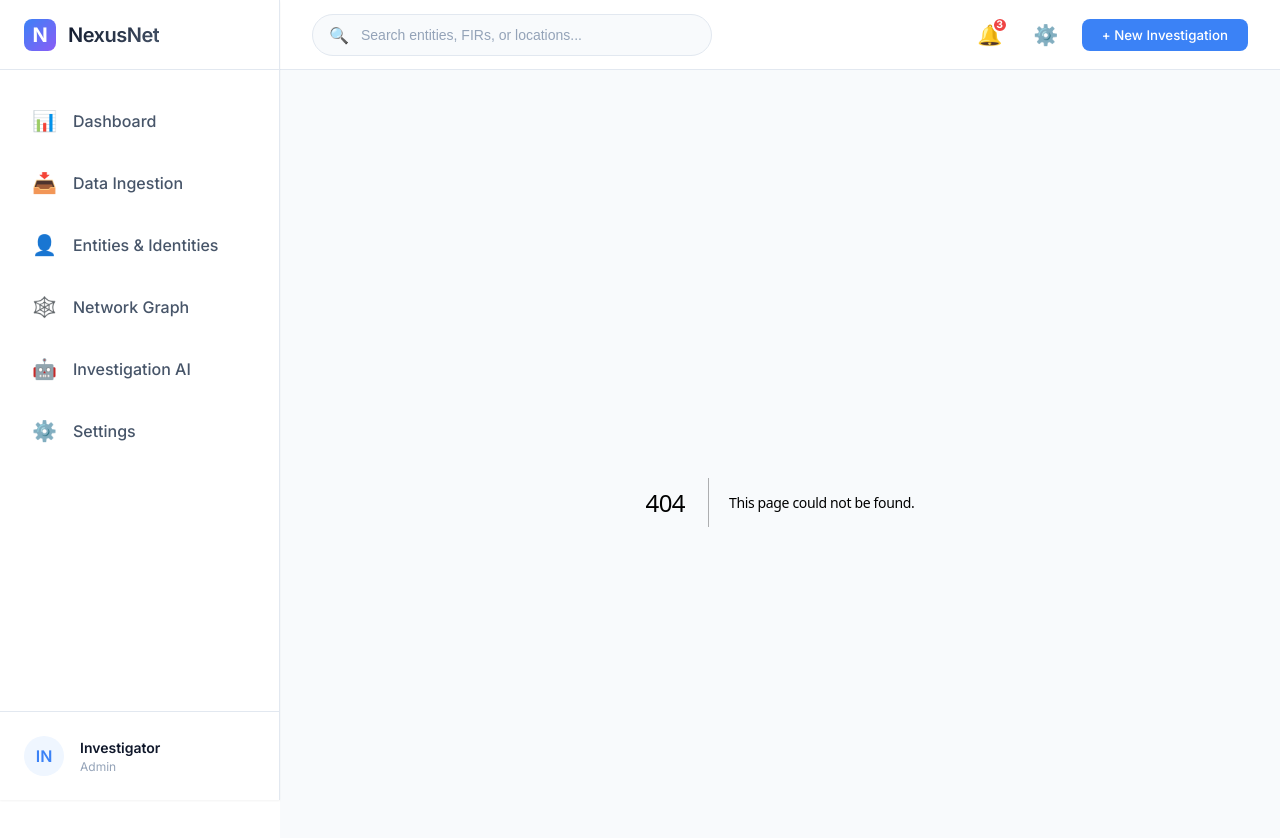
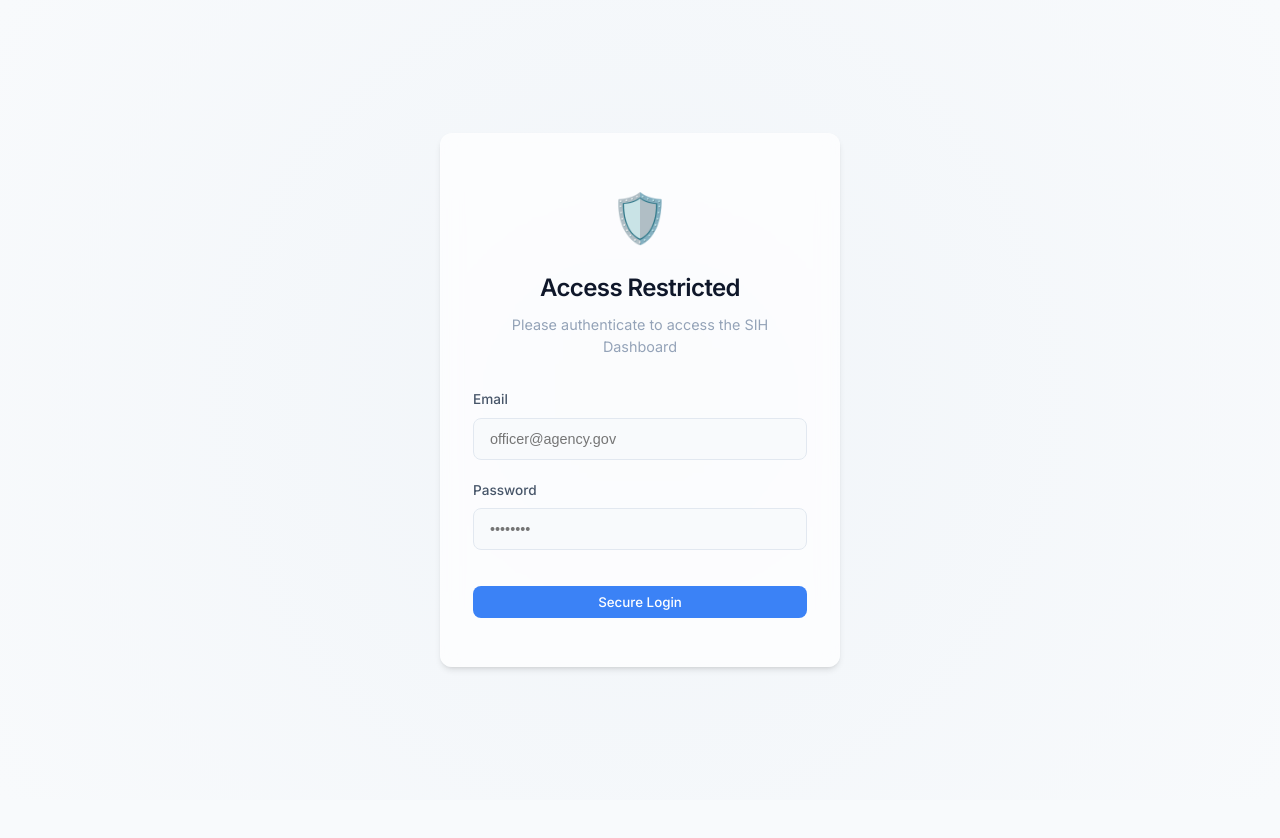
Before and after one commit to syndicatecipher6-cell/team-cipher-syndicate, a Next.js app: page /login in a window 1280 px wide. Before the commit this address had no page. Shown: the top 838 px of the page. After the commit the page ends 800 px from the top, so only its background shows below. Built offline with nearby package versions, Linux system fonts and the light colour scheme.

Commit message:
feat: implement supabase authentication

```diff
--- a/package.json
+++ b/package.json
@@ -9,6 +9,7 @@
     "lint": "eslint"
   },
   "dependencies": {
+    "@supabase/ssr": "^0.12.7",
     "@supabase/supabase-js": "^2.116.0",
     "neo4j-driver": "^6.2.0",
     "next": "16.3.5",
--- a/src/app/layout.tsx
+++ b/src/app/layout.tsx
@@ -1,7 +1,6 @@
 import type { Metadata } from "next";
 import "./globals.css";
-import Sidebar from "@/components/layout/Sidebar";
-import Navbar from "@/components/layout/Navbar";
+import ClientLayout from "@/components/layout/ClientLayout";
 
 export const metadata: Metadata = {
   title: "NexusNet | AI Criminal Network Analysis",
@@ -16,15 +15,9 @@ export default function RootLayout({
   return (
     <html lang="en">
       <body>
-        <div className="page-container">
-          <Sidebar />
-          <div className="main-content">
-            <Navbar />
-            <main className="content-wrapper">
-              {children}
-            </main>
-          </div>
-        </div>
+        <ClientLayout>
+          {children}
+        </ClientLayout>
       </body>
     </html>
   );
--- /dev/null
+++ b/src/app/login/actions.ts
@@ -0,0 +1,31 @@
+'use server'
+
+import { revalidatePath } from 'next/cache'
+import { redirect } from 'next/navigation'
+import { createClient } from '@/utils/supabase/server'
+
+export async function login(formData: FormData) {
+  const supabase = await createClient()
+
+  // type-casting here for convenience
+  // in practice, you should validate your inputs
+  const data = {
+    email: formData.get('email') as string,
+    password: formData.get('password') as string,
+  }
+
+  const { error } = await supabase.auth.signInWithPassword(data)
+
+  if (error) {
+    redirect('/login?message=Could not authenticate user')
+  }
+
+  revalidatePath('/', 'layout')
+  redirect('/')
+}
+
+export async function signOut() {
+  const supabase = await createClient()
+  await supabase.auth.signOut()
+  redirect('/login')
+}
--- /dev/null
+++ b/src/app/login/page.module.css
@@ -0,0 +1,87 @@
+.loginContainer {
+  display: flex;
+  justify-content: center;
+  align-items: center;
+  min-height: 100vh;
+  width: 100vw;
+  background: radial-gradient(circle at center, var(--bg-tertiary) 0%, var(--bg-primary) 100%);
+}
+
+.loginCard {
+  width: 100%;
+  max-width: 400px;
+  padding: 3rem 2rem;
+  display: flex;
+  flex-direction: column;
+  gap: 2rem;
+}
+
+.loginHeader {
+  text-align: center;
+  display: flex;
+  flex-direction: column;
+  gap: 0.5rem;
+}
+
+.logo {
+  font-size: 3rem;
+  margin-bottom: 0.5rem;
+}
+
+.loginHeader h2 {
+  font-size: 1.5rem;
+  font-weight: 600;
+  color: var(--text-primary);
+  margin: 0;
+}
+
+.loginHeader p {
+  font-size: 0.9rem;
+  color: var(--text-muted);
+  margin: 0;
+}
+
+.loginForm {
+  display: flex;
+  flex-direction: column;
+  gap: 1.25rem;
+}
+
+.inputGroup {
+  display: flex;
+  flex-direction: column;
+  gap: 0.5rem;
+}
+
+.inputGroup label {
+  font-size: 0.85rem;
+  font-weight: 500;
+  color: var(--text-secondary);
+}
+
+.inputGroup input {
+  background: var(--bg-primary);
+  border: 1px solid var(--border-color);
+  border-radius: 8px;
+  padding: 0.75rem 1rem;
+  color: var(--text-primary);
+  font-size: 0.9rem;
+  transition: all 0.2s;
+}
+
+.inputGroup input:focus {
+  outline: none;
+  border-color: var(--accent-primary);
+  box-shadow: 0 0 0 2px rgba(99, 102, 241, 0.2);
+}
+
+.errorMessage {
+  margin-top: 1rem;
+  padding: 0.75rem;
+  background: rgba(239, 68, 68, 0.1);
+  border: 1px solid rgba(239, 68, 68, 0.2);
+  border-radius: 8px;
+  color: var(--danger);
+  font-size: 0.85rem;
+  text-align: center;
+}
--- /dev/null
+++ b/src/app/login/page.tsx
@@ -0,0 +1,51 @@
+import { login } from './actions'
+import styles from './page.module.css'
+
+export default function LoginPage({
+  searchParams,
+}: {
+  searchParams: { message: string }
+}) {
+  return (
+    <div className={styles.loginContainer}>
+      <div className={`glass-panel ${styles.loginCard}`}>
+        <div className={styles.loginHeader}>
+          <div className={styles.logo}>🛡️</div>
+          <h2>Access Restricted</h2>
+          <p>Please authenticate to access the SIH Dashboard</p>
+        </div>
+
+        <form className={styles.loginForm} action={login}>
+          <div className={styles.inputGroup}>
+            <label htmlFor="email">Email</label>
+            <input
+              id="email"
+              name="email"
+              type="email"
+              placeholder="officer@agency.gov"
+              required
+            />
+          </div>
+          <div className={styles.inputGroup}>
+            <label htmlFor="password">Password</label>
+            <input
+              id="password"
+              name="password"
+              type="password"
+              placeholder="••••••••"
+              required
+            />
+          </div>
+
+          <button type="submit" className="btn-primary" style={{ width: '100%', marginTop: '1rem', justifyContent: 'center' }}>
+            Secure Login
+          </button>
+
+          {searchParams?.message && (
+            <p className={styles.errorMessage}>{searchParams.message}</p>
+          )}
+        </form>
+      </div>
+    </div>
+  )
+}
--- /dev/null
+++ b/src/components/layout/ClientLayout.tsx
@@ -0,0 +1,25 @@
+"use client";
+
+import { usePathname } from 'next/navigation';
+import Sidebar from "./Sidebar";
+import Navbar from "./Navbar";
+
+export default function ClientLayout({ children }: { children: React.ReactNode }) {
+  const pathname = usePathname();
+
+  if (pathname === '/login') {
+    return <main>{children}</main>;
+  }
+
+  return (
+    <div className="page-container">
+      <Sidebar />
+      <div className="main-content">
+        <Navbar />
+        <main className="content-wrapper">
+          {children}
+        </main>
+      </div>
+    </div>
+  );
+}
--- a/src/components/layout/Sidebar.tsx
+++ b/src/components/layout/Sidebar.tsx
@@ -1,4 +1,5 @@
 import Link from 'next/link';
+import { signOut } from '@/app/login/actions';
 import styles from './Sidebar.module.css';
 
 const navItems = [
@@ -39,6 +40,11 @@ export default function Sidebar() {
             <div className={styles.userRole}>Admin</div>
           </div>
         </div>
+        <form action={signOut} style={{ marginTop: '1rem' }}>
+          <button type="submit" className="btn-secondary" style={{ width: '100%', fontSize: '0.8rem', padding: '0.5rem' }}>
+            Sign Out
+          </button>
+        </form>
       </div>
     </aside>
   );
--- a/src/lib/supabase.ts
+++ b/src/lib/supabase.ts
@@ -1,6 +1,6 @@
 import { createClient } from '@supabase/supabase-js'
 
-const supabaseUrl = process.env.NEXT_PUBLIC_SUPABASE_URL || 'https://placeholder.supabase.co'
+const supabaseUrl = (process.env.NEXT_PUBLIC_SUPABASE_URL?.startsWith('http') ? process.env.NEXT_PUBLIC_SUPABASE_URL : 'https://placeholder.supabase.co')
 const supabaseAnonKey = process.env.NEXT_PUBLIC_SUPABASE_ANON_KEY || 'placeholder'
 
 export const supabase = createClient(supabaseUrl, supabaseAnonKey)
--- /dev/null
+++ b/src/utils/supabase/server.ts
@@ -0,0 +1,36 @@
+import { createServerClient, type CookieOptions } from '@supabase/ssr'
+import { cookies } from 'next/headers'
+
+export async function createClient() {
+  const cookieStore = await cookies()
+
+  return createServerClient(
+    (process.env.NEXT_PUBLIC_SUPABASE_URL?.startsWith('http') ? process.env.NEXT_PUBLIC_SUPABASE_URL : 'https://placeholder.supabase.co'),
+    process.env.NEXT_PUBLIC_SUPABASE_ANON_KEY || 'placeholder',
+    {
+      cookies: {
+        get(name: string) {
+          return cookieStore.get(name)?.value
+        },
+        set(name: string, value: string, options: CookieOptions) {
+          try {
+            cookieStore.set({ name, value, ...options })
+          } catch (error) {
+            // The `set` method was called from a Server Component.
+            // This can be ignored if you have middleware refreshing
+            // user sessions.
+          }
+        },
+        remove(name: string, options: CookieOptions) {
+          try {
+            cookieStore.set({ name, value: '', ...options })
+          } catch (error) {
+            // The `delete` method was called from a Server Component.
+            // This can be ignored if you have middleware refreshing
+            // user sessions.
+          }
+        },
+      },
+    }
+  )
+}
```
Also changed, not shown: src/proxy.ts (added, +19 -0 lines), src/utils/supabase/client.ts (added, +8 -0 lines), src/utils/supabase/middleware.ts (added, +58 -0 lines), 1 other file (tests, documents, lock files or other folders).
